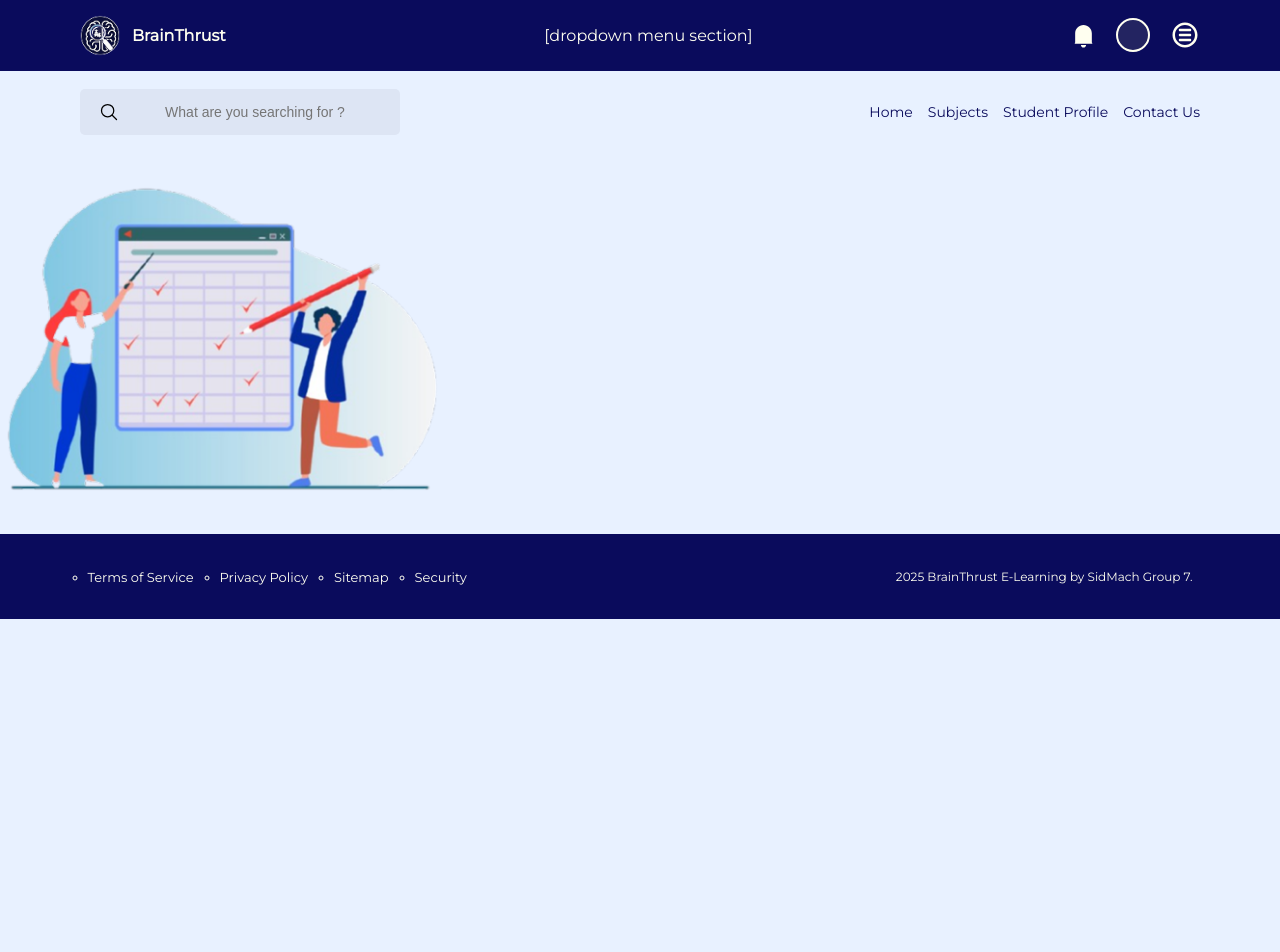
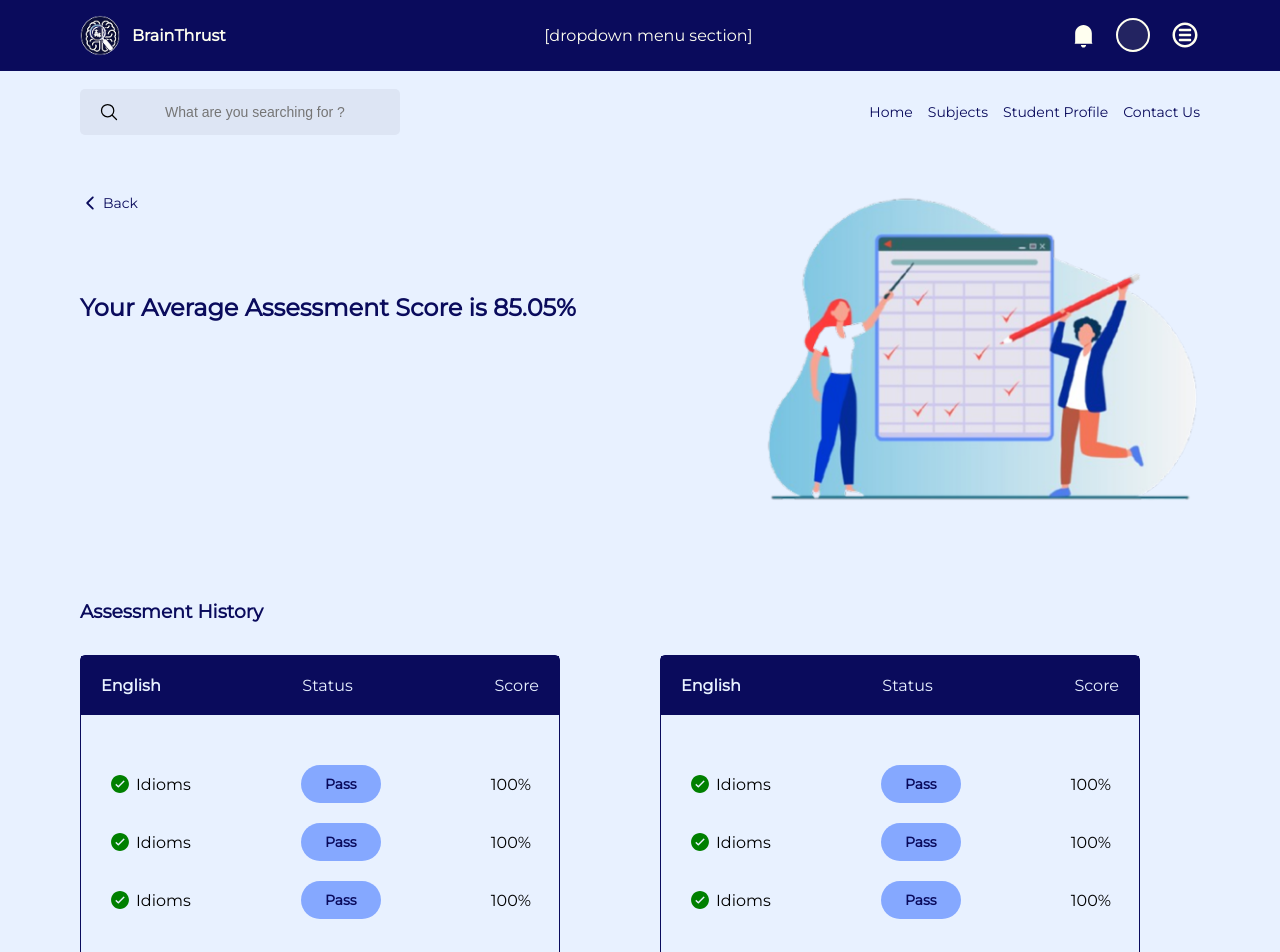
Before and after one commit to Chuks256/BrainThrust_Elearning_webapp, a React (Vite) app: page /dashboard/AssessmentReview in a window 1280 px wide. Shown: the top 952 px of the page. Before the commit the page ends 800 px from the top, so only its background shows below. Built offline with nearby package versions, Linux system fonts and the light colour scheme.

Commit message:
done remaining dropdown

```diff
--- a/src/AssessmentReview.jsx
+++ b/src/AssessmentReview.jsx
@@ -7,35 +7,126 @@ import DashboardContent from "./components/DashboardContent.component";
 import DashboardFooter from "./components/DashboardFooter.component";
 import cooperation from "./assets/cooperation.png"
 import { IoIosArrowBack } from "react-icons/io";
+import AssessmentReviewCard from "./components/AssessmentReviewCard";
+import { useNavigate } from 'react-router-dom';
 
 const ParentContainer = styled.div`
 display:flex;
 flex-direction:column;
-gap:30px;
+gap:40px;
 justify-content:space-between;
 `;
-const AssessmentParentContainer = styled.div``;
-const AssessmentLeftContainer = styled.div``;
+
+const AssessmentParentContainer = styled.div`
+display:flex;
+justify-content:center;
+
+`;
+
+const AssessmentLeftContainer = styled.div`
+display:flex;
+flex-direction:column;
+gap:5em;
+`;
+
 const AssessmentImgContainer = styled.img`
 width:440px;
 `;
-const AssesementCardContainer = styled.div``;
-const AssessmentCard = styled.div``;
-const AssessmentCardHeader = styled.div``;
-const AssessmentCardModal =styled.div``;
-const BackContainer = styled.div``;
-const BackTxt=styled.p``;
+const AssessmentHeaderContainer = styled.div`
+display:flex;
+width:70em;
+justify-content:space-between;
+`;
+
+const AssessmentHeaderTxt = styled.h2`
+color:var(--BrainThrustElemColor);
+`;
+
+const BackContainer = styled.div`
+cursor:pointer;
+color:var(--BrainThrustElemColor);
+display:flex;
+align-items:center;
+gap:3px;
+`;
+const BackTxt=styled.p`
+font-size:14px;
+&:hover{
+font-weight:bold;
+}
+`;
+
+const AssessmentCardParentContainer = styled.div`
+display:flex;
+flex-direction:column;
+justify-content:center;
+align-items:center;
+margin-top:50px;
+`;
+
+
+const AssessmentCardSubContainer = styled.div`
+display:flex;
+flex-direction:column;
+gap:2em;
+width:70em;
+`;
+
+
+const AssessmentReviewTxt = styled.h3`
+color:var(--BrainThrustElemColor);
+`;
+const AssessmentGridContainer = styled.div`
+display: grid;
+  grid-template-columns: repeat(2, 1fr);
+  gap: 40px;
+height: 100%;
+`;
 
 function AssessmentReview() {
+
+  const nav= useNavigate();
+
+  let moveToDashboard=()=>{
+    nav("/dashboard")
+  }
+
   return (
     <>
     {/* Define parent container  */}
     <ParentContainer>
         <DashboardNavbar />
+
+{/* ---------------------------------------------------------assessment header  */}
         <AssessmentParentContainer>
-            <AssessmentLeftContainer></AssessmentLeftContainer>
-            <AssessmentImgContainer src={cooperation} />
+          <AssessmentHeaderContainer>
+          <AssessmentLeftContainer>
+            <BackContainer>
+              <IoIosArrowBack size={20} />
+              <BackTxt onClick={()=> moveToDashboard()}>Back</BackTxt>
+            </BackContainer>
+            <AssessmentHeaderTxt>Your Average Assessment Score is 85.05%</AssessmentHeaderTxt>
+          </AssessmentLeftContainer>
+          <AssessmentImgContainer src={cooperation} />
+          </AssessmentHeaderContainer>
         </AssessmentParentContainer>
+        {/* assessment header --------------------------------------------- */}
+
+        {/* assessment content begining */}
+        <AssessmentCardParentContainer>
+            <AssessmentCardSubContainer>
+              <AssessmentReviewTxt>Assessment History</AssessmentReviewTxt>
+              <AssessmentGridContainer>
+                <AssessmentReviewCard course="idioms" score="100%"  status="pass" subject="English" />
+                <AssessmentReviewCard />
+              </AssessmentGridContainer>
+            </AssessmentCardSubContainer>
+          </AssessmentCardParentContainer>
+        {/* assessment content ending */}
+
+
+
+
         <DashboardFooter />
     </ParentContainer>
     </>
--- /dev/null
+++ b/src/components/AssessmentReviewCard.jsx
@@ -0,0 +1,114 @@
+
+import styled from "styled-components";
+import { useState } from 'react';
+import { IoIosCheckmarkCircle } from "react-icons/io";
+
+const AssessmentCard = styled.div`
+background:var(--BrainThrustBgColor);
+height:30em;
+width:30em;
+border-radius:5px;
+border-style:solid;
+border-color:var(--BrainThrustElemColor);
+border-width:1px;
+display:flex;
+flex-direction:column;
+gap:50px;
+`;
+const AssessmentCardHeader = styled.div`
+padding:20px;
+background:var(--BrainThrustElemColor);
+color:var(--BrainThrustBgColor);
+`;
+const AssessmentSubjectContainer = styled.div`
+display:flex;
+align-items:center;
+gap:5px;
+`;
+const AssessmentCardBadge=styled.div`
+background:#85A8FF;
+padding:10px;
+width:80px;
+font-weight:bold;
+color:var(--BrainThrustElemColor);
+font-size:14px;
+border-radius:100px;
+display:flex;
+justify-content:center;
+align-items:center;
+`;
+const AssessmentCardBadgeTxt=styled.p``;
+const AssessmentCourseTxt=styled.p`
+font-size:16px;
+`;
+const AssessmentCardContentParentContainer =styled.div`
+display:flex;
+flex-direction:column;
+gap:20px;
+`;
+
+const AssessmentCardContentColumnContainer = styled.div`
+display:flex;
+align-items:center;
+justify-content:center;
+gap:110px;
+`;
+const AssessmentHeaderItemContainer =styled.ul`
+display:flex;
+justify-content:space-between;
+`;
+const AssessmentHeaderItemList =styled.li``;
+const AssessmentCourseScore=styled.p``;
+
+function AssessmentReviewCard(props){
+    return(
+        <>
+        <AssessmentCard>
+            {/* Assessment card header begining */}
+            <AssessmentCardHeader>
+                <AssessmentHeaderItemContainer>
+                <AssessmentHeaderItemList><b>English</b></AssessmentHeaderItemList>
+                <AssessmentHeaderItemList>Status</AssessmentHeaderItemList>
+                <AssessmentHeaderItemList>Score</AssessmentHeaderItemList>
+                </AssessmentHeaderItemContainer>
+            </AssessmentCardHeader>
+            {/* Assessment Card ending  */}
+            {/* assessment content begining */}
+            <AssessmentCardContentParentContainer>
+            <AssessmentCardContentColumnContainer>
+                <AssessmentSubjectContainer>
+                    <IoIosCheckmarkCircle size={22} color="green" />
+                    <AssessmentCourseTxt>Idioms</AssessmentCourseTxt>
+                </AssessmentSubjectContainer>
+                <AssessmentCardBadge>Pass</AssessmentCardBadge>
+                <AssessmentCourseScore>100%</AssessmentCourseScore>
+            </AssessmentCardContentColumnContainer>
+
+             <AssessmentCardContentColumnContainer>
+                <AssessmentSubjectContainer>
+                    <IoIosCheckmarkCircle size={22} color="green" />
+                    <AssessmentCourseTxt>Idioms</AssessmentCourseTxt>
+                </AssessmentSubjectContainer>
+                <AssessmentCardBadge>Pass</AssessmentCardBadge>
+                <AssessmentCourseScore>100%</AssessmentCourseScore>
+            </AssessmentCardContentColumnContainer>
+
+                 <AssessmentCardContentColumnContainer>
+                <AssessmentSubjectContainer>
+                    <IoIosCheckmarkCircle size={22} color="green" />
+                    <AssessmentCourseTxt>Idioms</AssessmentCourseTxt>
+                </AssessmentSubjectContainer>
+                <AssessmentCardBadge>Pass</AssessmentCardBadge>
+                <AssessmentCourseScore>100%</AssessmentCourseScore>
+            </AssessmentCardContentColumnContainer>
+
+
+            </AssessmentCardContentParentContainer>
+            {/* assessment content ending */}
+
+        </AssessmentCard>
+        </>
+    )
+}
+
+export default AssessmentReviewCard
```
